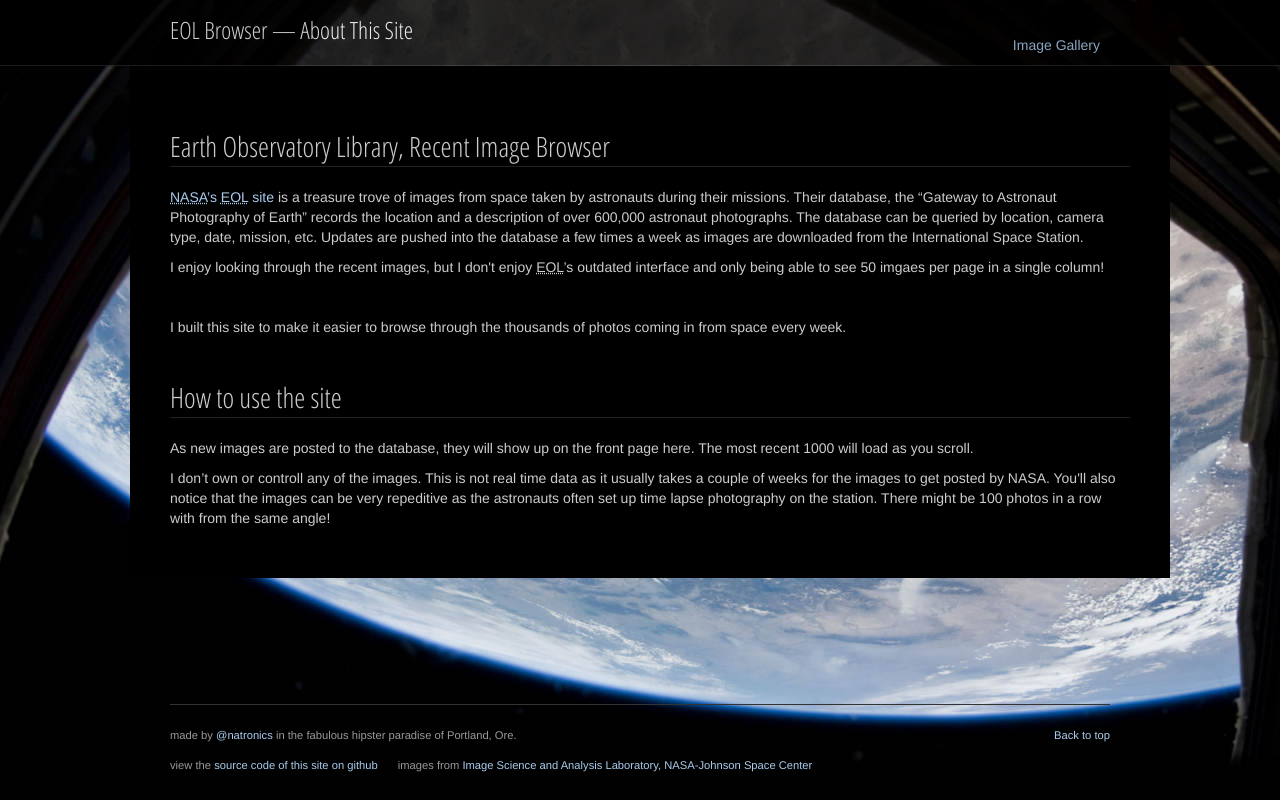
After one commit to natronics/EOL-Photos, a Flask app: page /about.html in a window 1280 px wide. The commit adds this page. Run offline with Flask 2, Linux system fonts and the light colour scheme.

Commit message:
basic about page

```diff
--- a/app.py
+++ b/app.py
@@ -7,7 +7,9 @@ GLOBALS = {"sitename": "EOL Browser"}
 
 @app.route("/")
 def index():
-    return render_template('index.html', sitename=GLOBALS["sitename"], title="Database of ISS Photographs")
+    return render_template('index.html', sitename=GLOBALS["sitename"]
+                                       , title="Database of ISS Photographs"
+                                       , links=[{"title": "About", "url": "/about.html"}])
 
 @app.route('/favicon.ico')
 def favicon():
@@ -33,6 +35,12 @@ def loader():
     time.sleep(1.85)
     return render_template('loader.html', images=images)
 
+@app.route("/about.html")
+def about():
+    return render_template('about.html', sitename=GLOBALS["sitename"]
+                                       , title="About This Site"
+                                       , links=[{"title": "Image Gallery", "url": "/"}])
+
 if __name__ == "__main__":
     app.debug = True
     app.run()
--- a/static/css/style.css
+++ b/static/css/style.css
@@ -38,19 +38,18 @@ body {
     padding-bottom: 10px;
 }
 
-#gallery {
+#section {
     background: #000;
     color: #ccc;
     padding: 50px 40px 40px 40px;
     margin-left: -40px;
     width: 960px;
 }
-/*
-#content .row, #content .page-header {
-    background: #000;
-    color: #fff;
+
+.bump {
+    padding: 10px 0;
 }
-*/
+
 #content h2 {
     font-size: 2.0em;
     font-weight: normal;
@@ -79,6 +78,19 @@ body {
     border-bottom: 1px solid #333;
 }
 
+.header-links {
+	list-style: none;
+	margin:0;
+    margin-top: -20px;
+	padding:0;
+	margin-left: -10px;
+}
+
+.header-links li {
+	display: block;
+	float: left;
+	padding: 0 10px;
+}
 .footer-links {
 	list-style: none;
 	margin:0;
--- /dev/null
+++ b/templates/about.html
@@ -0,0 +1,44 @@
+{% extends "base.html" %}
+{% block content %}
+
+<div id="section">
+  <h2>Earth Observatory Library, Recent Image Browser</h2>
+
+  <p>
+    <a href=""><acronym title="National Aeronautics and Space Administration">NASA</acronym>&rsquo;s
+    <acronym title="Earth Observatory Library">EOL</acronym> site</a> is a treasure trove of images
+    from space taken by astronauts during their missions.  Their database, the &ldquo;Gateway to
+    Astronaut Photography of Earth&rdquo; records the location and a description of over 600,000 astronaut
+    photographs. The database can be queried by location, camera type, date, mission, etc.  Updates
+    are pushed into the database a few times a week as images are downloaded from the International
+    Space Station.
+  </p>
+  <p>
+    I enjoy looking through the recent images, but I don't enjoy
+    <acronym title="Earth Observatory Library">EOL</acronym>&rsquo;s outdated interface and only
+    being able to see 50 imgaes per page in a single column!
+  </p>
+  <p class="bump">
+  </p>
+  <p>
+    I built this site to make it easier to browse through the thousands of photos coming in from
+    space every week.
+  </p>
+  <p class="bump">
+  </p>
+
+  <h2>How to use the site</h2>
+  <p>
+    As new images are posted to the database, they will show up on the front page here. The most
+    recent 1000 will load as you scroll.
+  </p>
+  <p>
+    I don&rsquo;t own or controll any of the images.  This is not real time data as it usually
+    takes a couple of weeks for the images to get posted by NASA.  You'll also notice that
+    the images can be very repeditive as the astronauts often set up time lapse photography
+    on the station. There might be 100 photos in a row with from the same angle!
+  </p>
+</div>
+
+
+{% endblock content %}
--- a/templates/base.html
+++ b/templates/base.html
@@ -15,6 +15,11 @@
       <div id="header">
         <div class="container">
           <h1>{{ sitename }} &mdash; {{ title|safe }}</h1>
+          <ul class="header-links pull-right">
+            {% for link in links %}
+              <li><a href="{{ link.url}}">{{ link.title }}</a></li>
+            {% endfor %}
+          </ul>
           <hr />
         </div>
       </div>
--- a/templates/index.html
+++ b/templates/index.html
@@ -1,7 +1,7 @@
 {% extends "base.html" %}
 {% block content %}
 
-<div id="gallery">
+<div id="section">
     <h2>Recent Images:</h2>
     {% include "gallery.html" %}
 </div>
```
